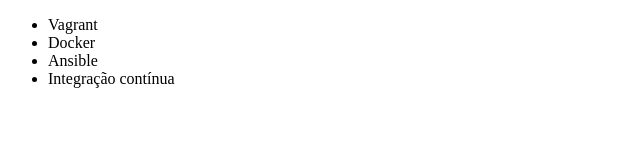
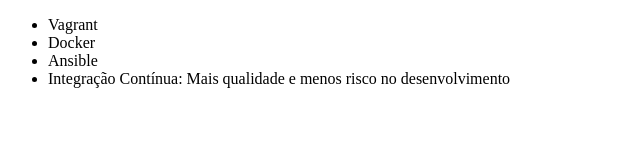
Before and after one commit to rochasantos/alura-git2, a plain HTML site: page index.html in a window 1280 px wide. Shown: the whole page, without its empty margins (0-640 px from the left). Drawn offline with Linux system fonts and the light colour scheme.

Commit message:
Modificando o título do curso de Integração Contínua

```diff
--- a/index.html
+++ b/index.html
@@ -9,7 +9,7 @@
         <li>Vagrant</li>
         <li>Docker</li>
         <li>Ansible</li>
-        <li>Integração contínua</li>
+        <li>Integração Contínua: Mais qualidade e menos risco no desenvolvimento</li>
     </ul>
 </body>
 
```
